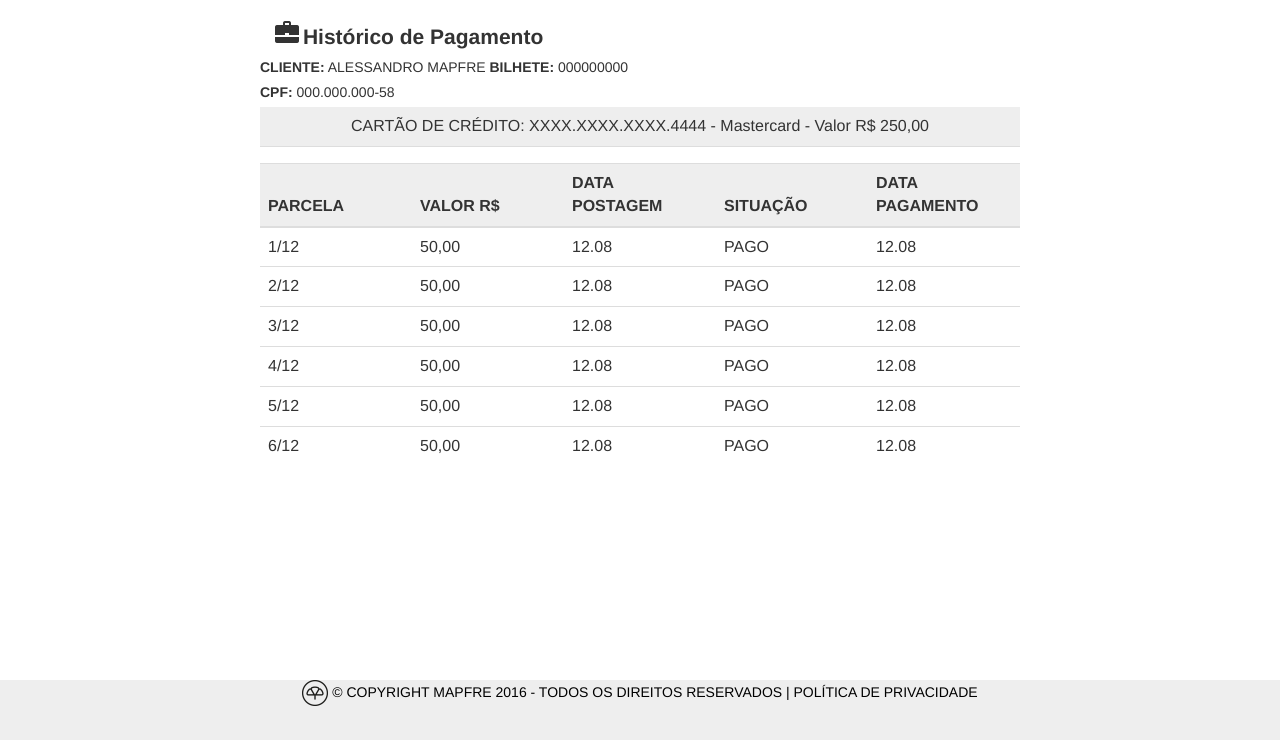
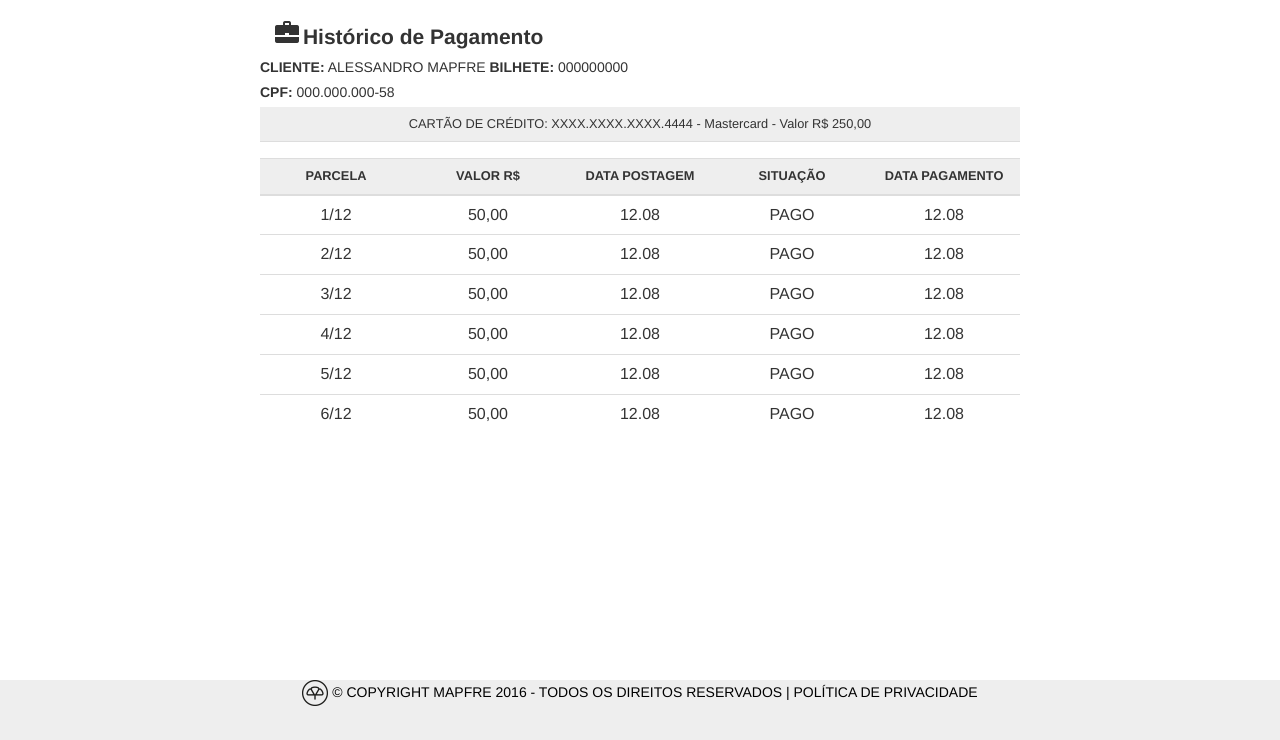
Before and after one commit to guevaralb/web, a plain HTML site: page histórico_pagamento.html in a window 1280 px wide. Shown: the part 60-800 px from the top of the page. Drawn offline with Linux system fonts and the light colour scheme.

Commit message:
Text align tables

```diff
--- a/assets/css/custom.css
+++ b/assets/css/custom.css
@@ -29,6 +29,14 @@
     background-color: #EEEEEE;
 }
 
+.table td {
+    text-align: center;
+}
+
+.table th {
+    text-align: center;
+}
+
 table.table-hover {
     width: 100%;
 }
--- a/histórico_pagamento.html
+++ b/histórico_pagamento.html
@@ -90,7 +90,7 @@
         <div class="row">
             <div class="table-responsive">
                 <table class="table table-hover" style="table-layout: fixed">
-                    <thead class="bg-default">
+                    <thead class="bg-default" style="font-size: 0.8em;">
                     <tr>
                         <td colspan="5" class="text-center">
                             <div style="width: 100%" class="bg-default">CARTÃO DE CRÉDITO: XXXX.XXXX.XXXX.4444 -
@@ -103,7 +103,7 @@
                     <tr>
                         <td colspan="5" style="background-color: #fff"></td>
                     </tr>
-                    <th>PARCELA</th>
+                    <th style="">PARCELA</th>
                     <th>VALOR R$</th>
                     <th>DATA POSTAGEM</th>
                     <th>SITUAÇÃO</th>
```
